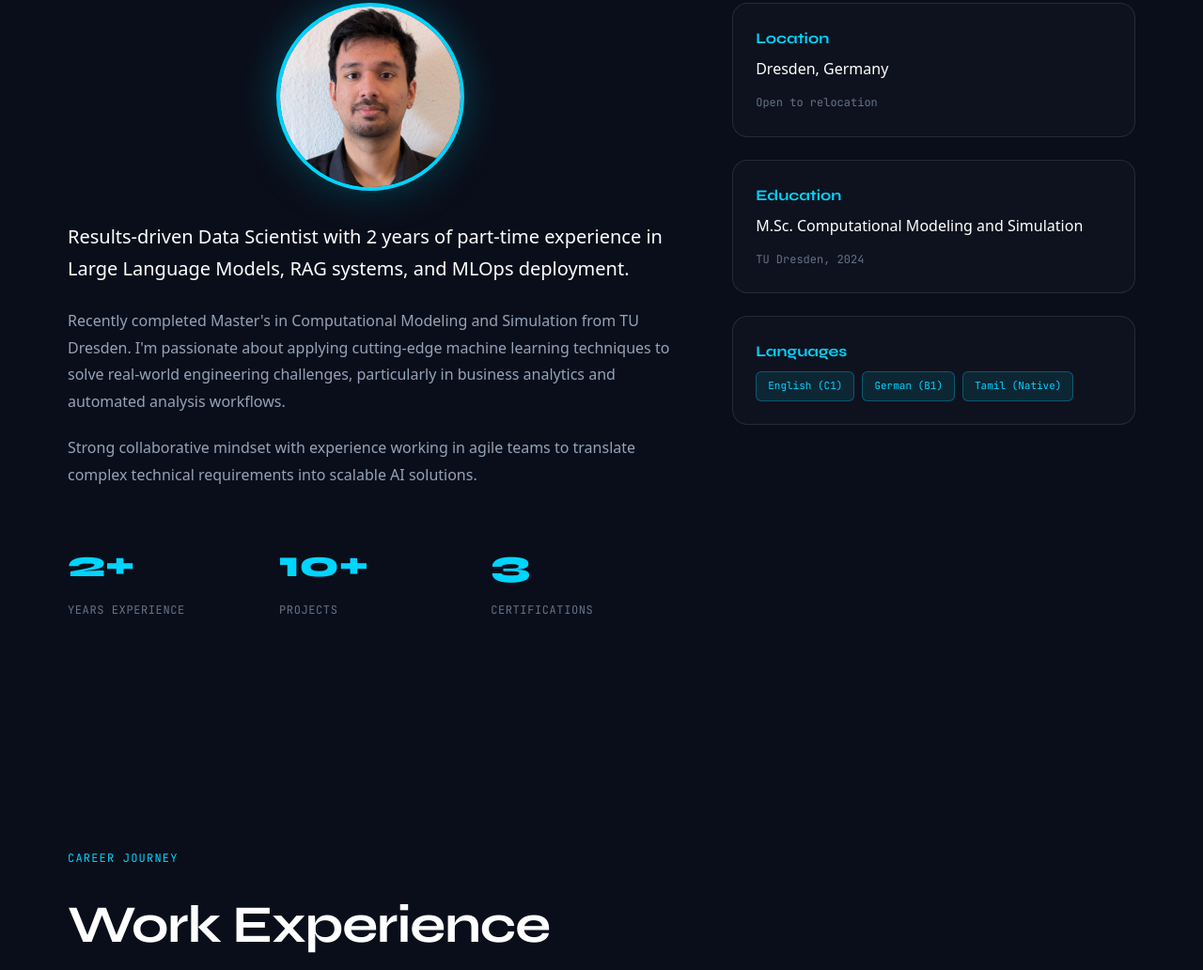
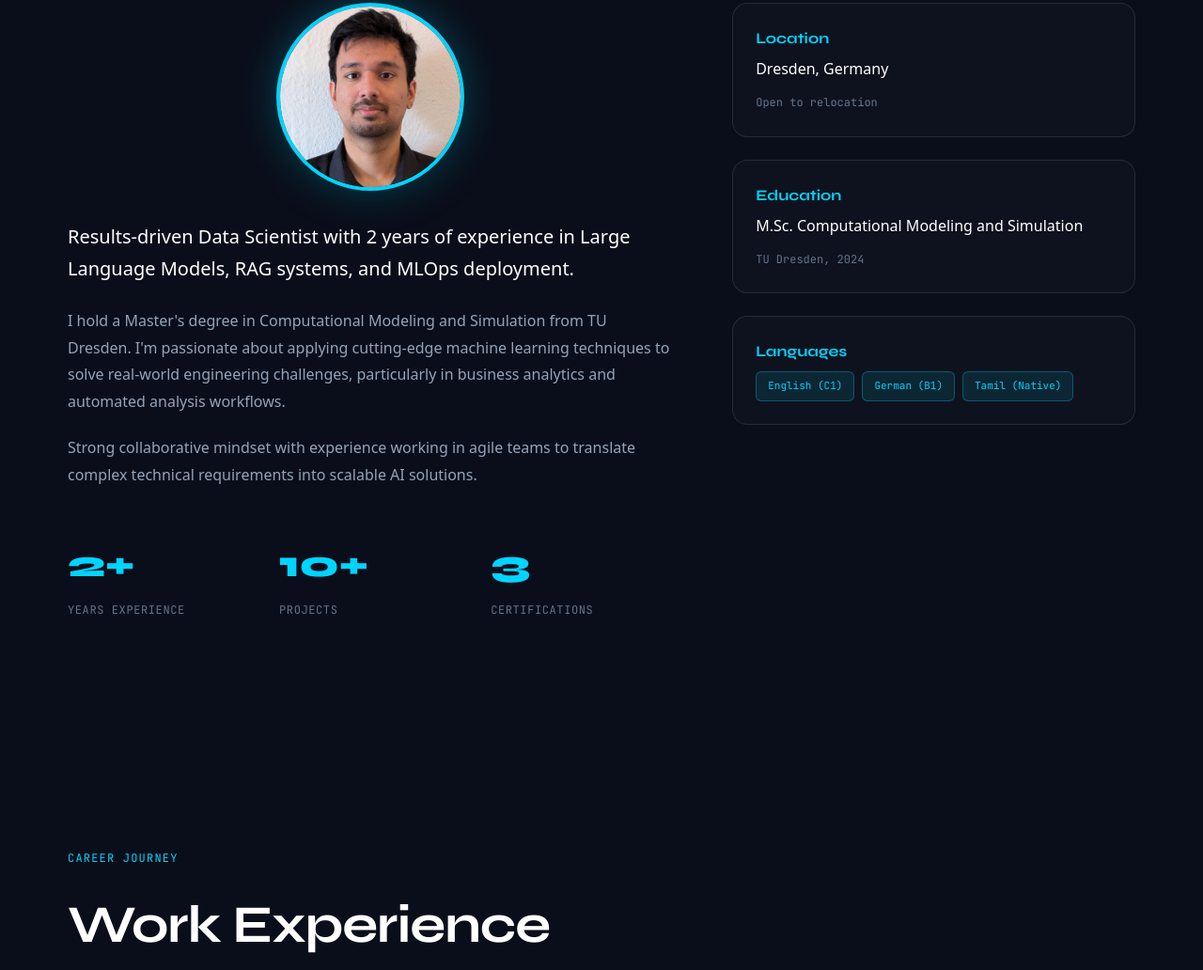
Before and after one commit to Adhithya1209/Adhithya1209.github.io, a plain HTML site: page index.html in a window 1280 px wide. Shown: the part 1111-2143 px from the top of the page at 94% size. Drawn offline with Linux system fonts and the light colour scheme.

Commit message:
fixed about me

```diff
--- a/index.html
+++ b/index.html
@@ -84,11 +84,11 @@
                         <img src="images/profile-photo.jpg" alt="Adhithya Jayaraman" class="profile-image">
                     </div>
                     <p class="lead">
-                        Results-driven Data Scientist with 2 years of part-time experience in Large Language Models,
+                        Results-driven Data Scientist with 2 years of experience in Large Language Models,
                         RAG systems, and MLOps deployment.
                     </p>
                     <p>
-                        Recently completed Master's in Computational Modeling and Simulation from TU Dresden.
+                        I hold a Master's degree in Computational Modeling and Simulation from TU Dresden.
                         I'm passionate about applying cutting-edge machine learning techniques to solve real-world
                         engineering challenges, particularly in business analytics and automated analysis workflows.
                     </p>
```
